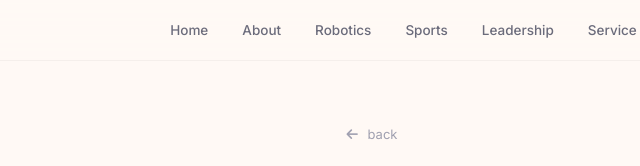
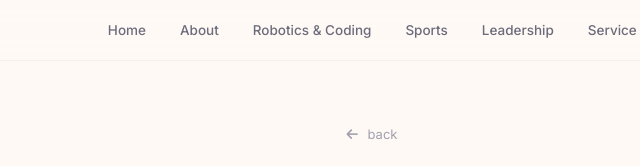
Before and after one commit to KiaraBhandari8/portfolio, a plain HTML site: page pages/activities.html in a window 1280 px wide. Shown: the top 166 px of the page, 268-908 px from the left. Drawn offline with nearby package versions, Linux system fonts and the light colour scheme; a web font is replaced by a local one.

Commit message:
Update navigation link for Robotics & Coding

```diff
--- a/pages/activities.html
+++ b/pages/activities.html
@@ -8,7 +8,7 @@
   <link rel="stylesheet" href="https://cdnjs.cloudflare.com/ajax/libs/font-awesome/6.5.0/css/all.min.css">
 </head>
 <body>
-  <nav id="navbar"><div class="nav-container"><a href="../index.html" class="nav-logo">Kiara.</a><button class="nav-toggle" id="navToggle" aria-label="Menu"><span></span><span></span><span></span></button><ul class="nav-links" id="navLinks"><li><a href="../index.html">Home</a></li><li><a href="about.html">About</a></li><li><a href="robotics.html">Robotics</a></li><li><a href="sports.html">Sports</a></li><li><a href="leadership.html">Leadership</a></li><li><a href="service.html">Service</a></li><li><a href="activities.html" class="active">Activities</a></li><li><a href="contact.html" class="nav-cta">Say Hi!</a></li></ul></div></nav>
+  <nav id="navbar"><div class="nav-container"><a href="../index.html" class="nav-logo">Kiara.</a><button class="nav-toggle" id="navToggle" aria-label="Menu"><span></span><span></span><span></span></button><ul class="nav-links" id="navLinks"><li><a href="../index.html">Home</a></li><li><a href="about.html">About</a></li><li><a href="robotics.html">Robotics & Coding</a></li><li><a href="sports.html">Sports</a></li><li><a href="leadership.html">Leadership</a></li><li><a href="service.html">Service</a></li><li><a href="activities.html" class="active">Activities</a></li><li><a href="contact.html" class="nav-cta">Say Hi!</a></li></ul></div></nav>
 
   <section class="page-hero">
     <div class="container">
```
